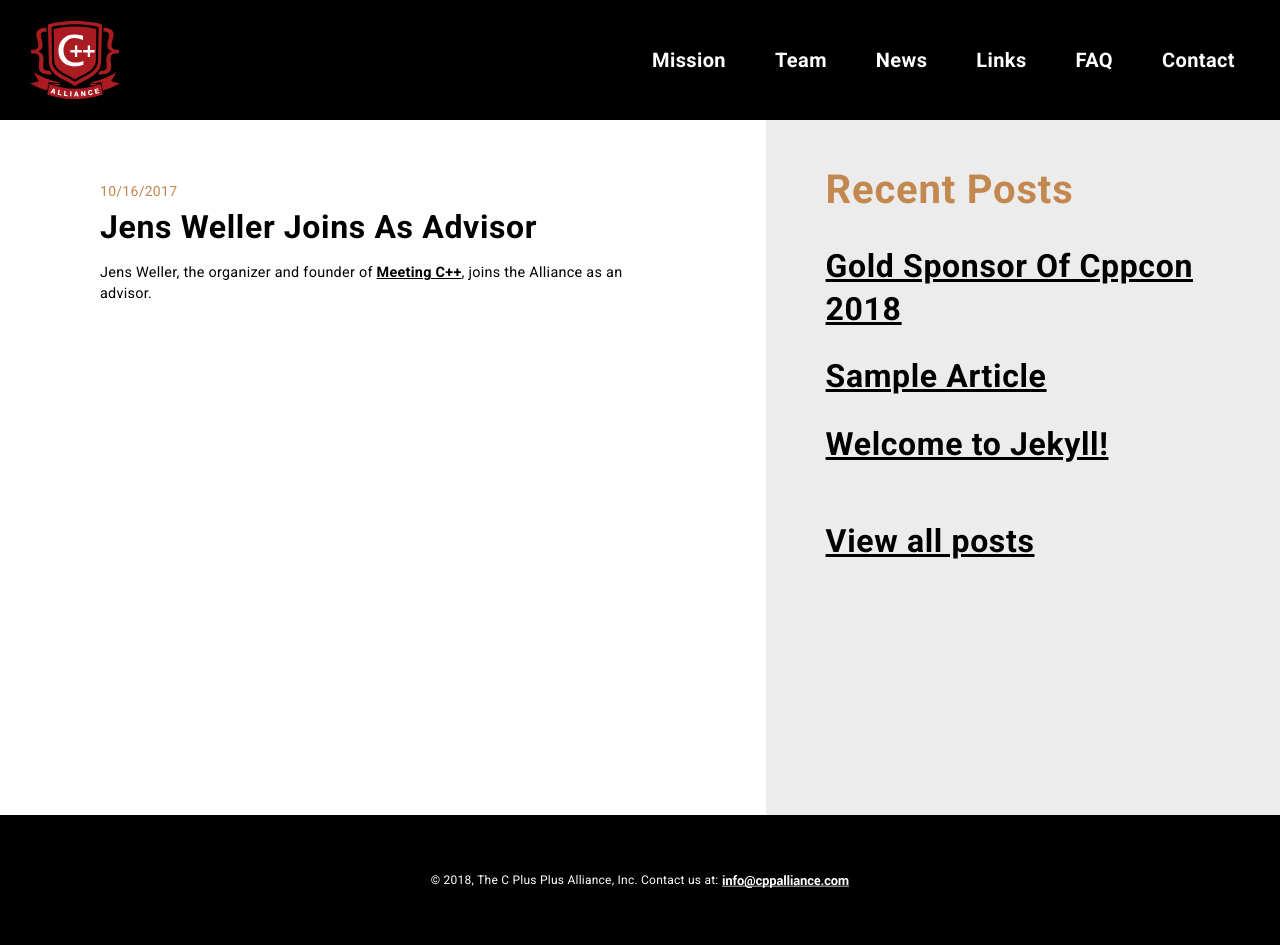
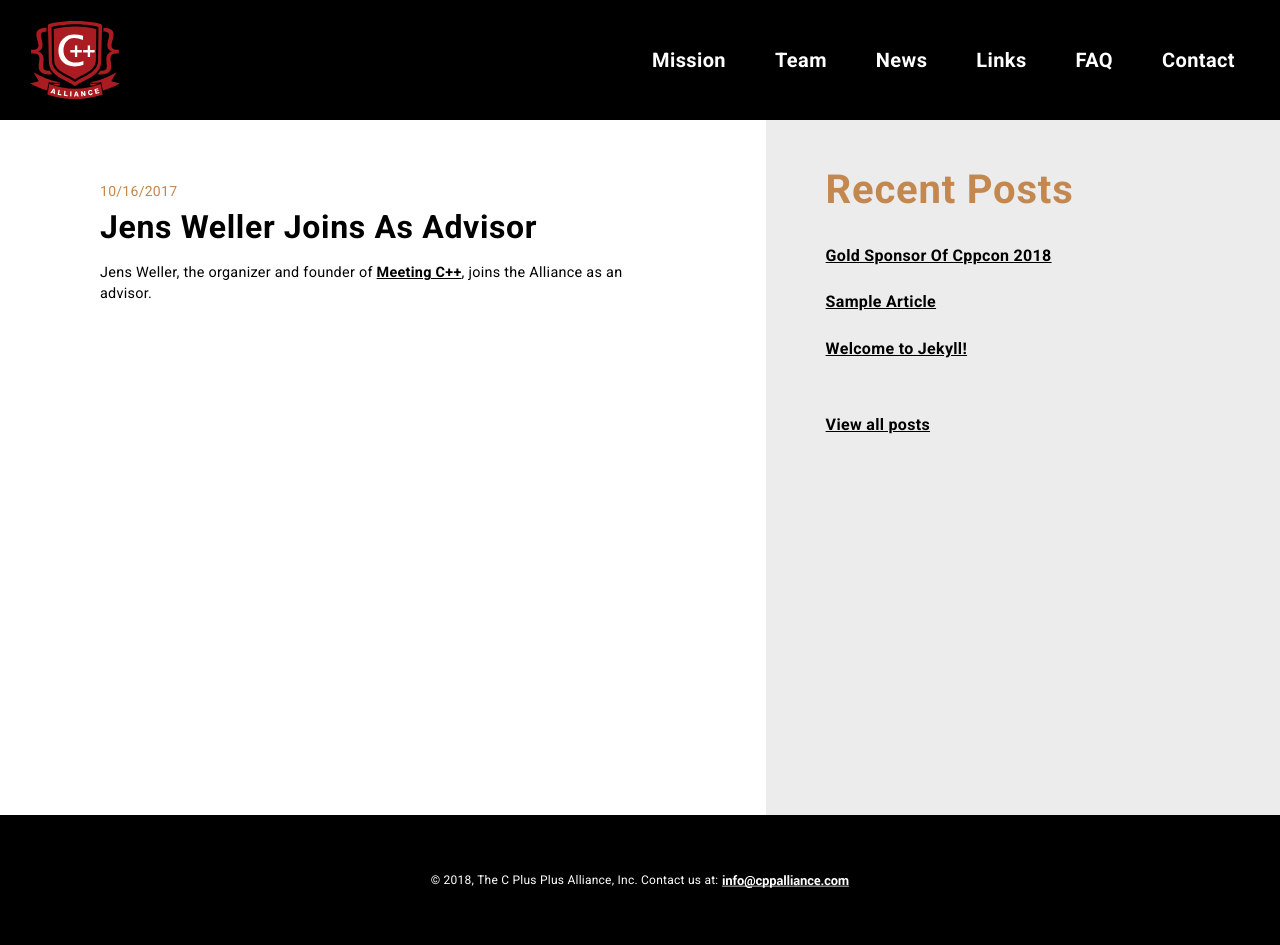
Before and after one commit to AlchemyInteractive/cpp-alliance, a Jekyll site: the page built from _posts/2017-10-16-Jens-Weller-joins-as-Advisor.md, in a window 1280 px wide. Built offline with Jekyll 4.4.1, drawn with Linux system fonts in a browser that asks for light colours.

Commit message:
makes recent posts fonts look like mock on desktop

```diff
--- a/_sass/pages/post.scss
+++ b/_sass/pages/post.scss
@@ -12,6 +12,12 @@
   .current-article {
     @include breakpoint($desktop-small) {
       width: 66%;
+    }
+
+    .news-title {
+      @include breakpoint($desktop-small) {
+        font-size: 2rem;
+      }
     }
   }
 
@@ -123,9 +129,8 @@
 
   .news-title,
   .all {
-
     @include breakpoint($desktop-small) {
-      font-size: 2rem;
+      font-size: 1rem;
     }
   }
 
```
